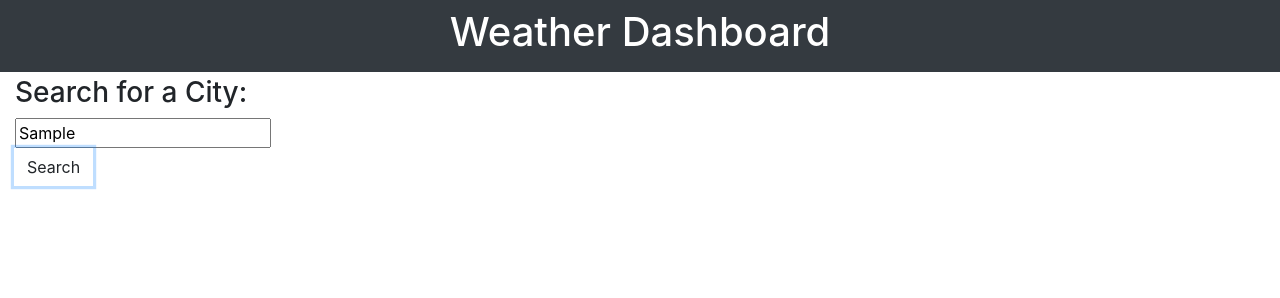
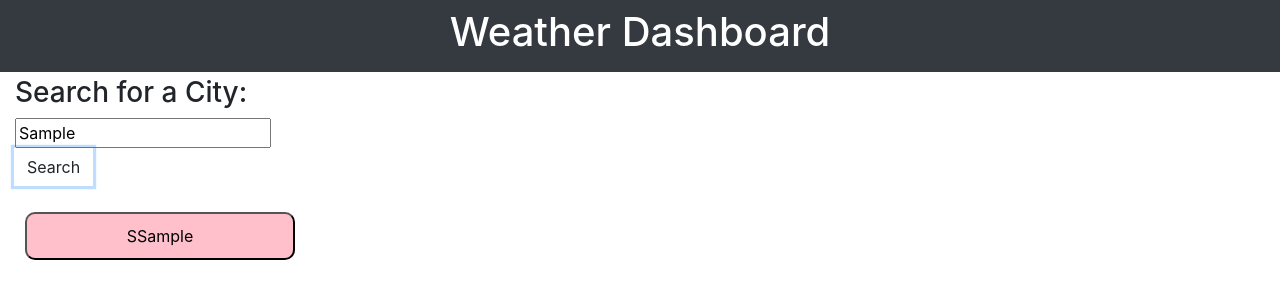
Before and after one commit to MarilynWho/weather-dashboard, a plain HTML site: page index.html in a window 1280 px wide. Both pictures are taken after typing "Sample" into the empty fields and a click on the button "Search". Drawn offline with nearby package versions, Linux system fonts and the light colour scheme; no server answers.

Commit message:
Add search history buttons

```diff
--- a/css/styles.css
+++ b/css/styles.css
@@ -2,6 +2,7 @@
   --today-background: orange;
   --forecast-background: navy;
   --forecast-text: white;
+  --history-btn-bg: pink;
 }
 .container{
     display: flex;
@@ -17,8 +18,12 @@
   background-color: var(--today-background);
 }
 
-.forecastDay, .todayContainer {
+.forecastDay, .todayContainer, .historyBtn {
   border-radius: 10px;
   padding: 10px;
   margin: 10px;
 }
+
+.historyBtn{
+  background-color: var(--history-btn-bg);
+}
--- a/js/index.js
+++ b/js/index.js
@@ -15,6 +15,7 @@ $("#search-button").click(function (event) {
     weatherAPI;
   getForcast(todayURL);
   getForcast(fiveDaysURL);
+  addBtn(city);
 });
 
 // Send URL
@@ -67,7 +68,8 @@ function todayForcast(response) {
     // add icon
     .append(getIcon(response))
     // add forecast data
-    .append(getData(response)).addClass("todayContainer");
+    .append(getData(response))
+    .addClass("todayContainer");
   // put everything on the page
   container.append(today);
 }
@@ -90,3 +92,12 @@ function getIcon(response) {
   );
   return icon;
 }
+
+function addBtn(name) {
+  container = $("#history");
+  let newBtn = $("<button>")
+    .attr("data-city", name)
+    .addClass("historyBtn")
+    .text(name.charAt(0).toUpperCase() + name.slice());
+  container.prepend(newBtn);
+}
```
